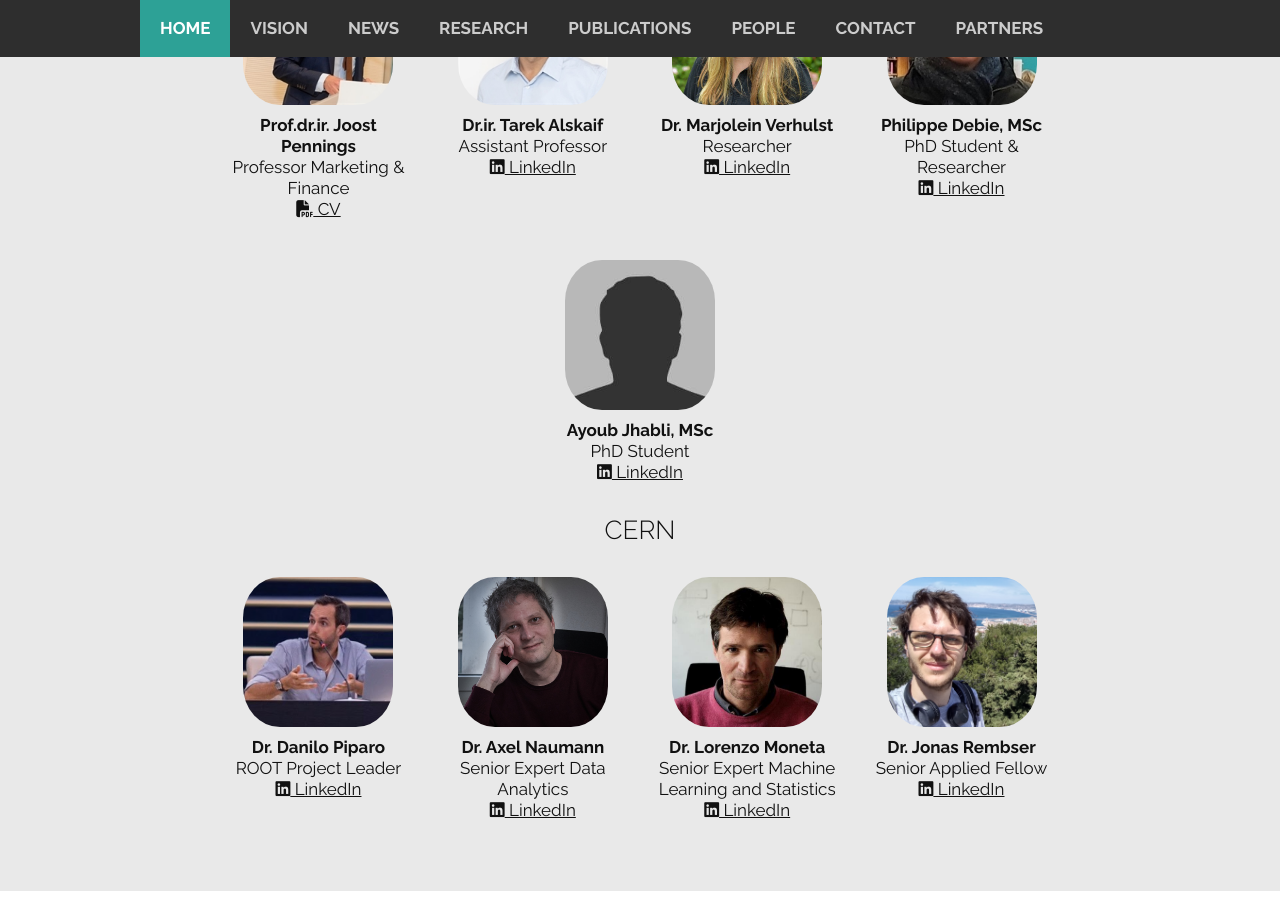
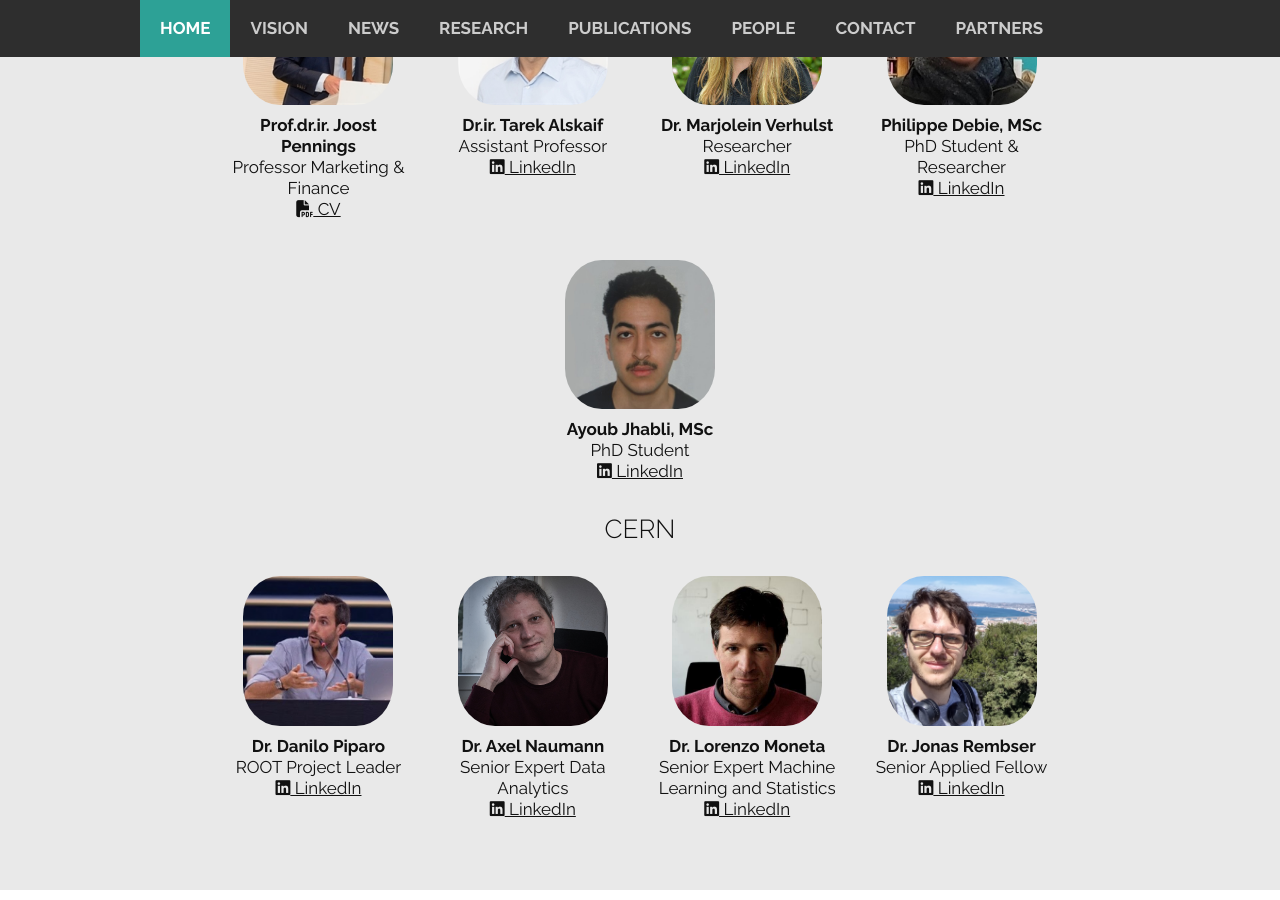
Before and after one commit to HighLO/highlo.github.io, a Jekyll site: the page built from index.html, in a window 1280 px wide and 900 px high, scrolled down 2626 px. Built offline with Jekyll 4.4.1, drawn with Linux system fonts in a browser that asks for light colours; nearby versions of some CDN libraries; comment, search, counter and statistics services are not loaded.

Commit message:
Update people.yml

```diff
--- a/_data/people.yml
+++ b/_data/people.yml
@@ -26,7 +26,7 @@
   name: Ayoub Jhabli, MSc
   title: PhD Student
   organization: Wageningen University & Research
-  picture: assets/images/bio-photo.jpg
+  picture: assets/images/ayoub-jhabli.jpg
   linkedin: https://www.linkedin.com/in/ayoub-jhabli/
 - piparo:
   name: Dr. Danilo Piparo
```
